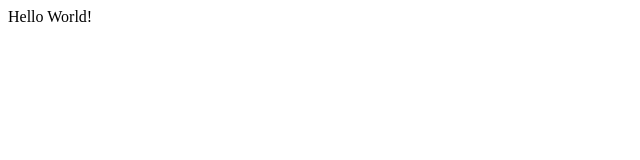
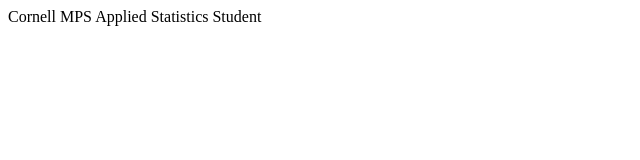
Before and after one commit to simonszj/simonszj.github.io, a plain HTML site: page index.html in a window 1280 px wide. Shown: the whole page, without its empty margins (0-640 px from the left). Drawn offline with Linux system fonts and the light colour scheme.

Commit message:
Update index.html

```diff
--- a/index.html
+++ b/index.html
@@ -5,6 +5,6 @@
   </head>
 
   <body>
-    Hello World!
+    Cornell MPS Applied Statistics Student
   </body>
 </html>
```
